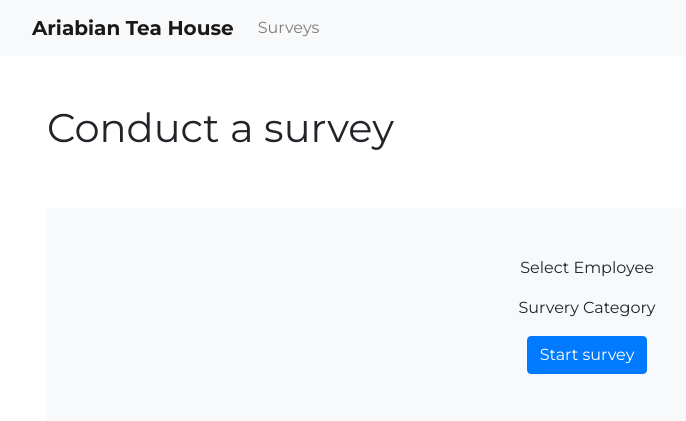
After one commit to tordsyabe/ath-survey-app, a Flask app: page /surveys/conduct in a window 1280 px wide. The commit adds this page. Shown: the top 421 px of the page, without its empty margins (53-739 px from the left). Run offline with Flask 2, Linux system fonts and the light colour scheme; some libraries are stand-ins or nearby versions.

Commit message:
add conduct survey page

```diff
--- a/athsurveyapp/app.py
+++ b/athsurveyapp/app.py
@@ -1,6 +1,6 @@
 from flask import Flask
 
-from athsurveyapp.blueprints.survey import survery_page
+from athsurveyapp.blueprints.survey import survey_page
 
 
 def create_app():
@@ -9,6 +9,6 @@ def create_app():
     app.config.from_object("config.settings")
     app.config.from_pyfile("settings.py", silent=True)
 
-    app.register_blueprint(survery_page)
+    app.register_blueprint(survey_page)
 
     return app
--- a/athsurveyapp/blueprints/survey/__init__.py
+++ b/athsurveyapp/blueprints/survey/__init__.py
@@ -1 +1 @@
-from athsurveyapp.blueprints.survey.views import survery_page
+from athsurveyapp.blueprints.survey.views import survey_page
--- /dev/null
+++ b/athsurveyapp/blueprints/survey/templates/conduct.html
@@ -0,0 +1,24 @@
+{% extends 'layouts/base.html' %}
+
+{% block title %}ATH - Survey{% endblock %}
+{% block meta_description %}Arabian Tea House survey application{% endblock %}
+
+{% block body %}
+  <div class="container">
+    <div class="row justify-content-center align-items-center">
+      <div class="col-12">
+        <h1>Conduct a survey</h1>
+      </div>
+
+      <div class="col-12 mt-5">
+        <div class="bg-light py-5 text-center">
+            <p>Select Employee</p>
+            <p>Survery Category</p>
+            <a href="#" class="btn btn-primary">Start survey</a>
+        </div>
+      </div>
+    </div>
+
+
+  </div>
+{% endblock %}
--- a/athsurveyapp/blueprints/survey/templates/index.html
+++ b/athsurveyapp/blueprints/survey/templates/index.html
@@ -10,7 +10,7 @@
         <h1>Surveys</h1>
       </div>
       <div class="col-6">
-        <a href="#" class="btn btn-primary float-right">Make a survey</a>
+        <a href="{{url_for('survey_page.conduct_survey')}}" class="btn btn-primary float-right">Conduct a survey</a>
       </div>
     </div>
 
--- a/athsurveyapp/blueprints/survey/views.py
+++ b/athsurveyapp/blueprints/survey/views.py
@@ -1,7 +1,11 @@
 from flask import Blueprint, render_template
 
-survery_page = Blueprint("survery_page", __name__, template_folder="templates")
+survey_page = Blueprint("survey_page", __name__, template_folder="templates")
 
-@survery_page.route("/surveys")
-def survery_index():
+@survey_page.route("/surveys", methods=['GET'])
+def survey_index():
     return render_template("index.html")
+
+@survey_page.route("/surveys/conduct", methods=['GET', 'POST'])
+def conduct_survey():
+    return render_template("conduct.html")
--- a/athsurveyapp/static/styles/main.css
+++ b/athsurveyapp/static/styles/main.css
@@ -1,18 +1,14 @@
-
-
-/* Sticky footer styles
--------------------------------------------------- */
 html {
     position: relative;
     min-height: 100%;
-  }
+}
 
-  body {
+body {
 
     font-family: 'Montserrat', sans-serif;
-  }
+}
 
-  .footer {
+.footer {
     position: absolute;
     bottom: 0;
     width: 100%;
@@ -20,22 +16,4 @@ html {
     border-top: 1px solid #e9e9e9;
 
     height: 60px;
-  }
-
-  /* Margin and padding
-  -------------------------------------------------- */
-  .lg-margin-bottom {
-    margin-bottom: 60px;
-  }
-
-  .lg-margin-top {
-    margin-top: 60px;
-  }
-
-  .md-margin-top {
-    margin-top: 40px;
-  }
-
-  .sm-margin-top {
-    margin-top: 20px;
-  }
+}
--- a/athsurveyapp/templates/layouts/base.html
+++ b/athsurveyapp/templates/layouts/base.html
@@ -18,17 +18,17 @@
   <body>
     <nav class="navbar navbar-expand-lg navbar-light bg-light">
       <div class="container">
-        <a class="navbar-brand" href="{{ url_for('survery_page.survery_index') }}">
-          <img src="{{ url_for('static', filename='images/logo.png') }}" width="60" class="d-inline-block" alt="Arabian Tea House">
-          Ariabian Tea House
+        <a class="navbar-brand" href="{{ url_for('survey_page.survey_index') }}">
+          <!-- <img src="{{ url_for('static', filename='images/logo.png') }}" width="60" class="d-inline-block" alt="Arabian Tea House"> -->
+          <strong>Ariabian Tea House</strong>
         </a>
         <button class="navbar-toggler" type="button" data-toggle="collapse" data-target="#navbarNav" aria-controls="navbarNav" aria-expanded="false" aria-label="Toggle navigation">
           <span class="navbar-toggler-icon"></span>
         </button>
-        <div class="collapse navbar-collapse float-right" id="navbarNav">
+        <div class="collapse navbar-collapse" id="navbarNav">
           <ul class="navbar-nav">
             <li class="nav-item">
-              <a class="nav-link" href="{{ url_for('survery_page.survery_index') }}">Surveys<span class="sr-only">(current)</span></a>
+              <a class="nav-link" href="{{ url_for('survey_page.survey_index') }}">Surveys<span class="sr-only">(current)</span></a>
             </li>
 
           </ul>
@@ -38,7 +38,7 @@
     </nav>
 
     <main class="container">
-      <div class="md-margin-top">{% block heading %}{% endblock %}</div>
+      <div class="mt-5">{% block heading %}{% endblock %}</div>
       {% block body %}{% endblock %}
     </main>
 
```
